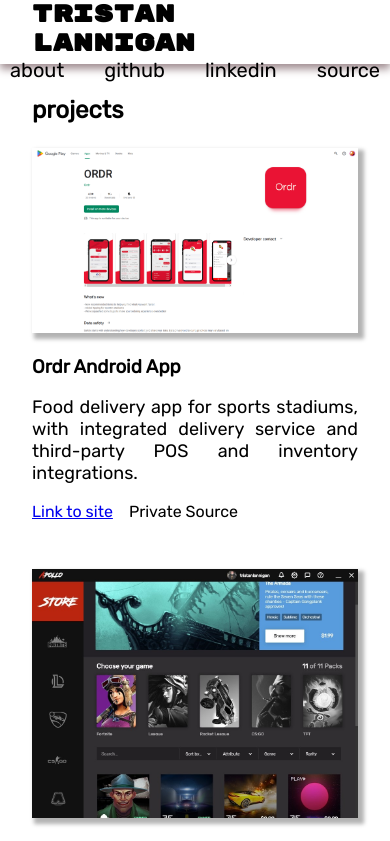
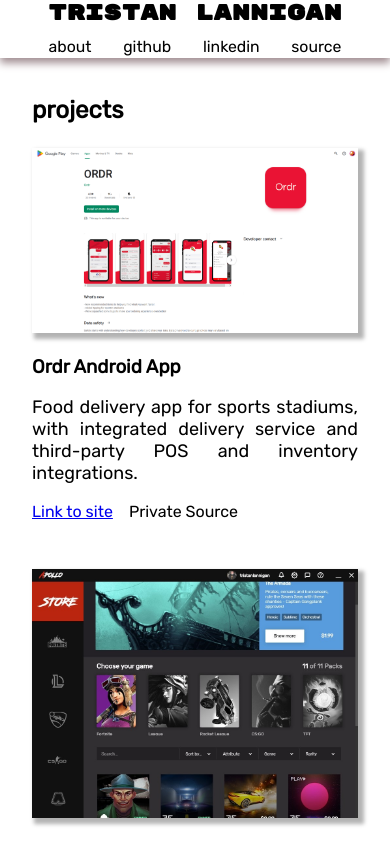
Before and after one commit to tlannigan/tlannigan.github.io, a React (Create React App) app: page / in a window 390 px wide. Shown: the top 841 px of the page. Built offline with nearby package versions, Linux system fonts and the light colour scheme.

Commit message:
Fix navbar responsiveness on mobile

```diff
--- a/src/Links.jsx
+++ b/src/Links.jsx
@@ -21,6 +21,7 @@
     @media only screen and (max-width: 768px) {
         a {
             margin: 0 1em;
+            font-size: 1.10em;
         }
     }
 `
--- a/src/Navbar.jsx
+++ b/src/Navbar.jsx
@@ -30,6 +30,7 @@
 
     @media only screen and (max-width: 768px) {
         flex-direction: column;
+        font-size: 0.9em;
     }
 `
 
```
